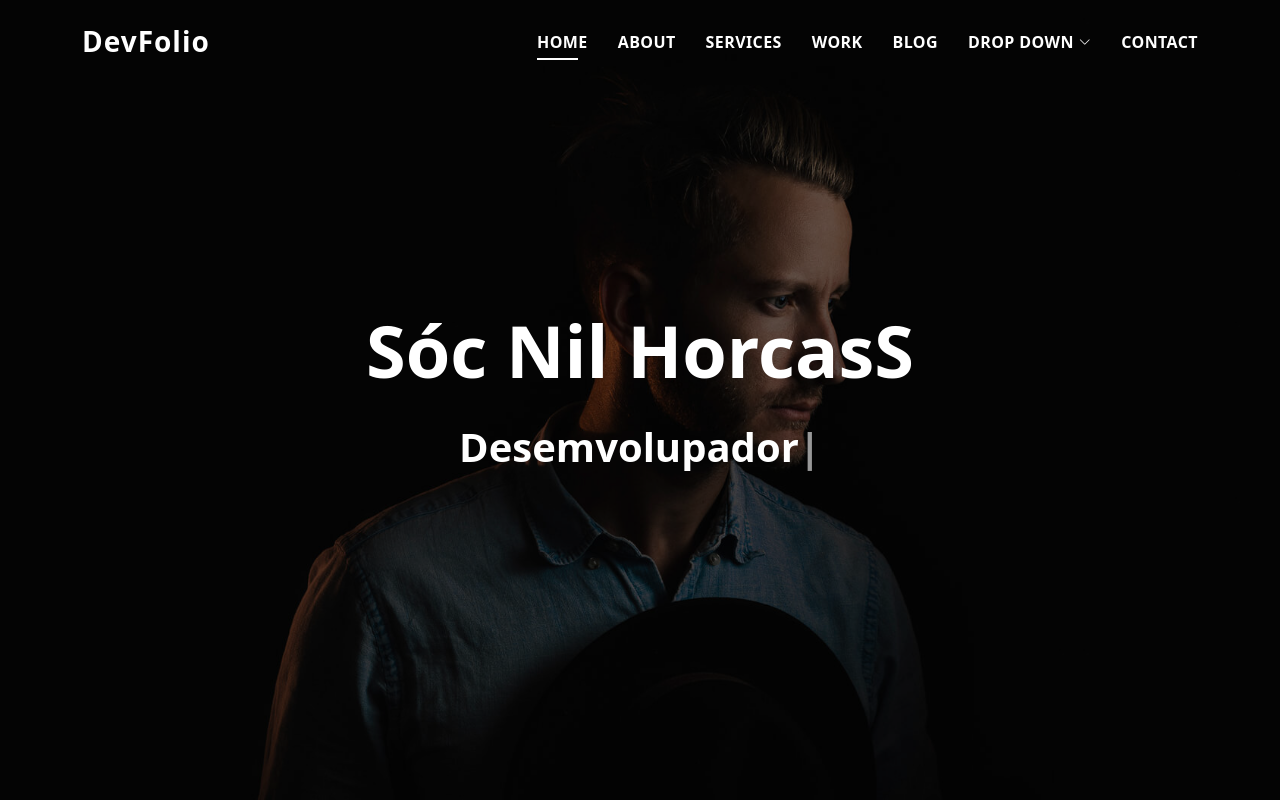
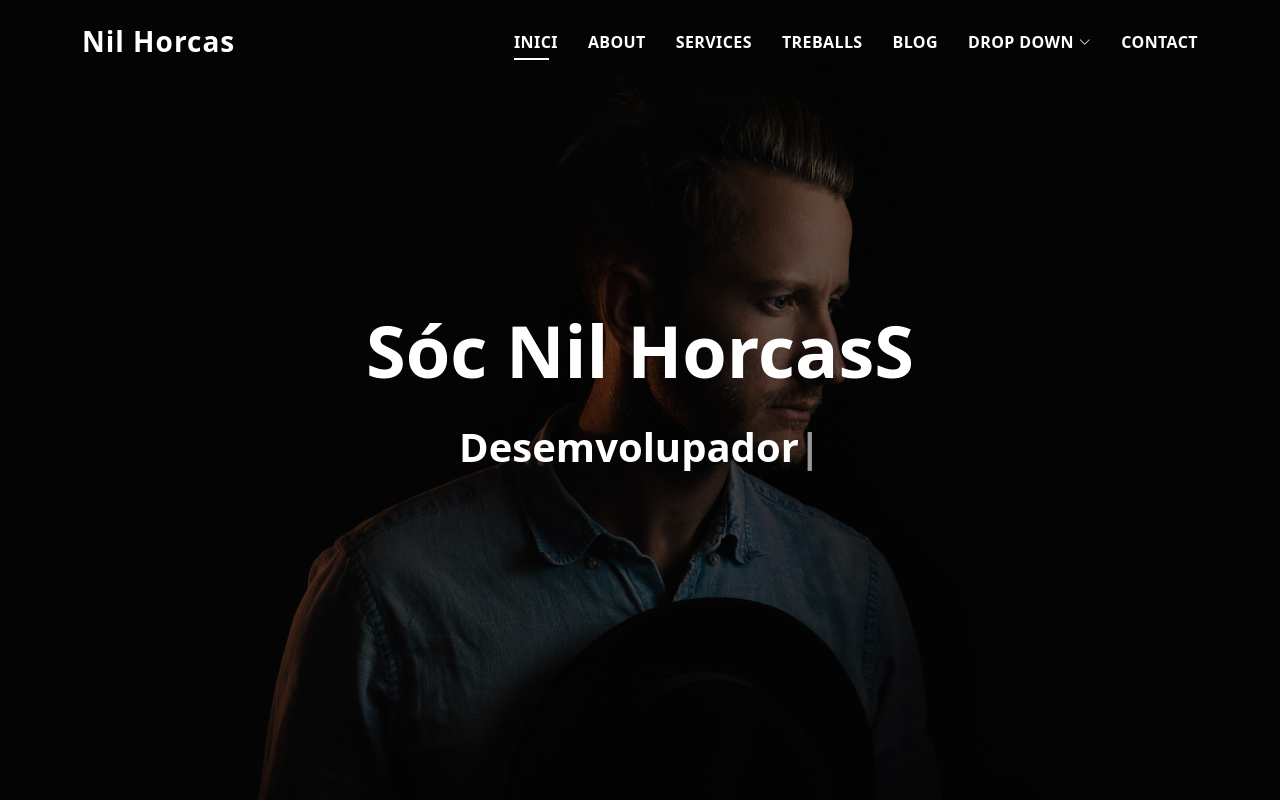
Before and after one commit to Takeosama/Takeosama.github.io, a plain HTML site: page index.html in a window 1280 px wide. Shown: the top 800 px of the page. Drawn offline with Linux system fonts and the light colour scheme.

Commit message:
Update index.html

```diff
--- a/index.html
+++ b/index.html
@@ -37,16 +37,16 @@
   <header id="header" class="fixed-top">
     <div class="container d-flex align-items-center justify-content-between">
 
-      <h1 class="logo"><a href="index.html">DevFolio</a></h1>
+      <h1 class="logo"><a href="index.html">Nil Horcas</a></h1>
       <!-- Uncomment below if you prefer to use an image logo -->
       <!-- <a href="index.html" class="logo"><img src="assets/img/logo.png" alt="" class="img-fluid"></a>-->
 
       <nav id="navbar" class="navbar">
         <ul>
-          <li><a class="nav-link scrollto active" href="#hero">Home</a></li>
+          <li><a class="nav-link scrollto active" href="#hero">Inici</a></li>
           <li><a class="nav-link scrollto" href="#about">About</a></li>
           <li><a class="nav-link scrollto" href="#services">Services</a></li>
-          <li><a class="nav-link scrollto " href="#work">Work</a></li>
+          <li><a class="nav-link scrollto " href="#work">Treballs</a></li>
           <li><a class="nav-link scrollto " href="#blog">Blog</a></li>
           <li class="dropdown"><a href="#"><span>Drop Down</span> <i class="bi bi-chevron-down"></i></a>
             <ul>
```
